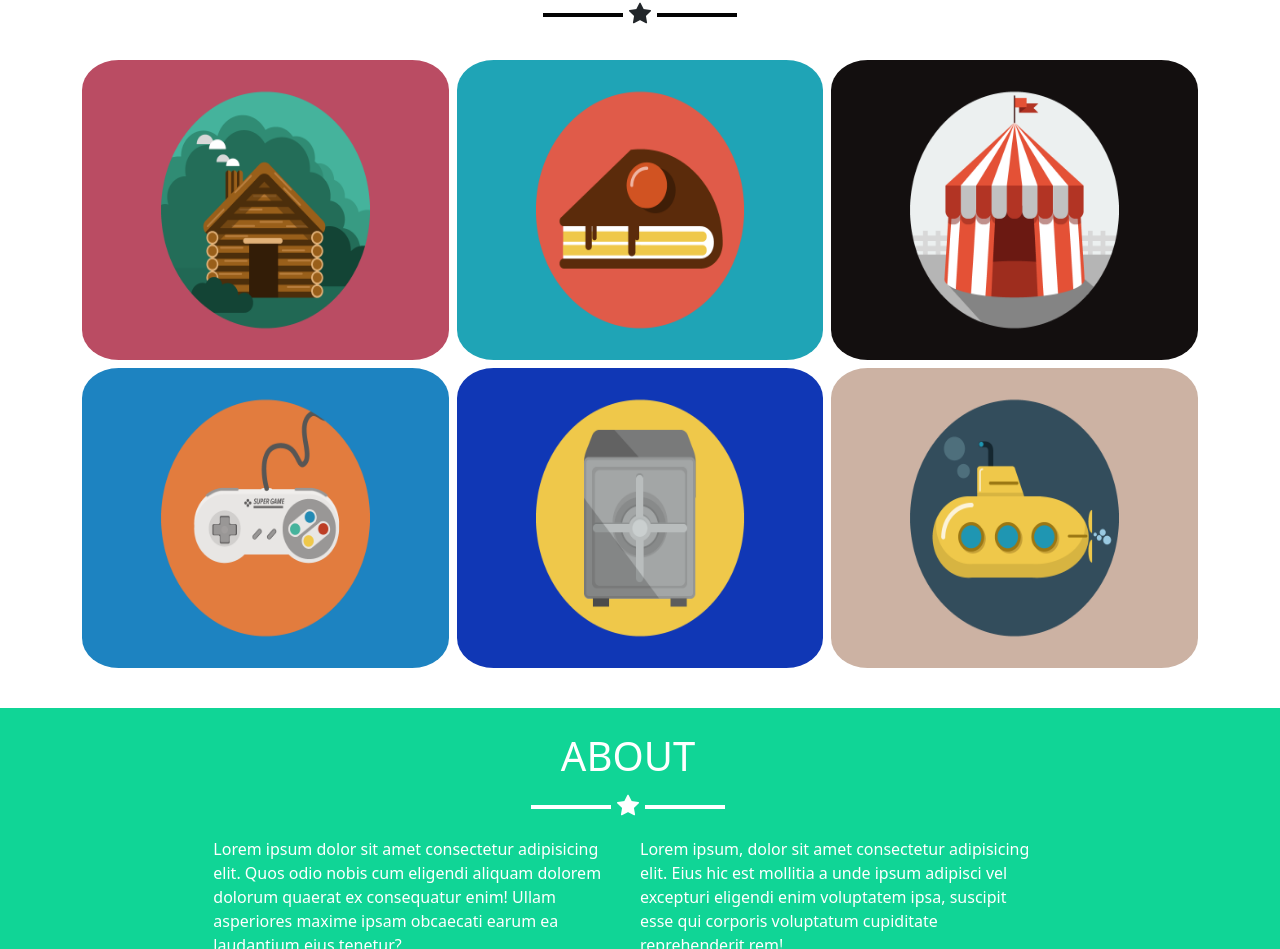
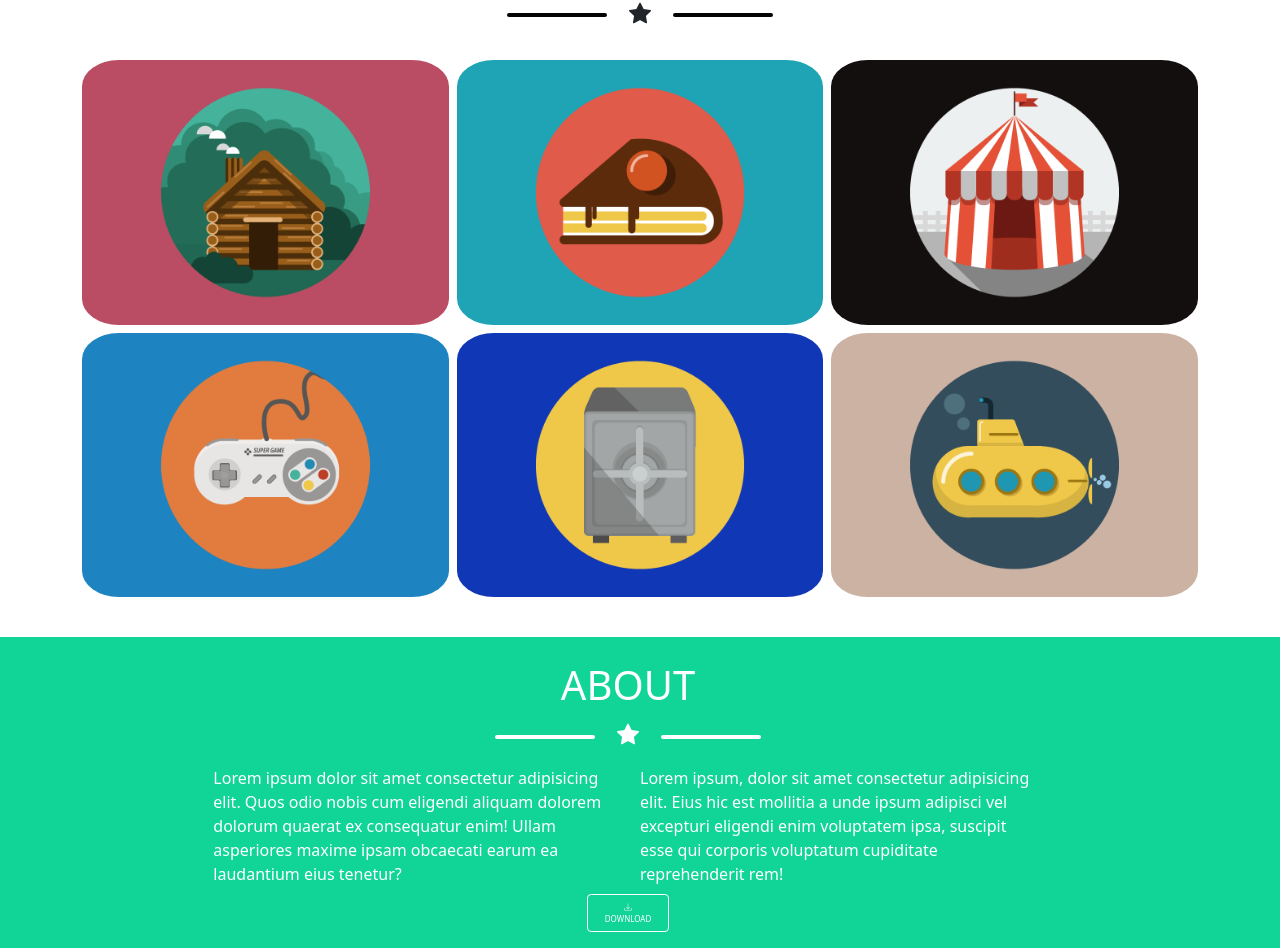
Before and after one commit to Sara-Barbi/html-css-bootstrap-freelancer, a plain HTML site: page index.html in a window 1280 px wide. Shown: the part 732-1681 px from the top of the page. Drawn offline with nearby package versions, Linux system fonts and the light colour scheme.

Commit message:
push 25-11

```diff
--- a/index.html
+++ b/index.html
@@ -39,7 +39,7 @@
                 <img class="w30"  src="./bootstrap_freelancer/img/avatar.svg" alt="">
                 <h1> START BOOTSTRAP</h1>
                 <div class="ms_stile">
-                    <i class="bi bi-star-fill"></i> <!--after: before: una lunghezza, altezza, vertical align middle,-->
+                    <i class="bi bi-star-fill px-3"></i> <!--after: before: una lunghezza, altezza, vertical align middle,-->
                 </div>
                 <h3>GRAPHIC ARTIST - WEB DESIGNER - ILLUSTRATOR</h3>
             </div>
@@ -51,28 +51,28 @@
                 <div class="col-12 text-center">
                     <h1>PORTFOLIO</h1>
                     <div class="ms_stile_">
-                        <i class="bi bi-star-fill "></i>
+                        <i class="bi bi-star-fill px-3 "></i>
                     </div>
                 </div>
             </div>
 
             <div class="row g-2 me row-cols-md-2 row-cols-lg-3"> <!--come si fa a creare spazi tra le colonne? cerca su boostrap gutter. la x va nell'asse delle x se non indici x e y crea uno spazio in tutti i lati. in questo caso abbiamo un background in col. non va bene, va dato al figlio.-->
-                <div class="col-12 mystyl col-md-6 col-lg-4"> <!--<p sta per padding-->
+                <div class="col-12 col-md-6 col-lg-4"> <!--<p sta per padding-->
                     <div class="back"><img class="immaggine" src="./bootstrap_freelancer/img/cabin.png" alt=""></div>
                 </div>
-                <div class="col-12 mystyl col-md-6 col-lg-4">
+                <div class="col-12 col-md-6 col-lg-4">
                     <div class="back"><img class="immaggine" src="./bootstrap_freelancer/img/cake.png" alt=""></div><!--border radious-->
                 </div>
-                <div class="col-12 mystyl col-md-6 col-lg-4"><!--<p sta per padding-->
+                <div class="col-12 col-md-6 col-lg-4"><!--<p sta per padding-->
                     <div class="back"><img class="immaggine" src="./bootstrap_freelancer/img/circus.png" alt=""></div>
                 </div>
-                <div class="col-12 mystyl col-md-6 col-lg-4">
+                <div class="col-12 col-md-6 col-lg-4">
                     <div class="back" ><img class="immaggine" src="./bootstrap_freelancer/img/game.png" alt=""></div>
                 </div>
-                <div class="col-12 mystyl col-md-6 col-lg-4"><!--<p sta per padding-->
+                <div class="col-12 col-md-6 col-lg-4"><!--<p sta per padding-->
                     <div class="back"><img class="immaggine" src="./bootstrap_freelancer/img/safe.png" alt=""></div>
                 </div>
-                <div class="col-12 mystyl col-md-6 col-lg-4">
+                <div class="col-12 col-md-6 col-lg-4">
                     <div class="back" ><img class="immaggine" src="./bootstrap_freelancer/img/submarine.png" alt=""></div>
                 </div>
             </div>
@@ -83,7 +83,7 @@
                     <div class="col-12 text-center">
                         <h1>ABOUT</h1>
                         <div class="ms_stile">
-                            <i class="bi bi-star-fill"></i>
+                            <i class="bi bi-star-fill px-3"></i>
                         </div>
                     </div>
 
@@ -103,7 +103,7 @@
             <div class="row text-center"> <!--form-->
                 <h1 class="col-12 mt-4 mb-3 text-center">CONTACT ME</h1>
                 <div class="ms_stile_">
-                    <i class="bi bi-star-fill "></i>
+                    <i class="bi bi-star-fill px-3"></i>
                 </div>
             </div>
             <div class="container">
--- a/style.css
+++ b/style.css
@@ -4,7 +4,7 @@
     box-sizing: border-box;
 }
 .back{
-    height: 100%;
+    width: 100%;
 }
 .ms_yay{
     background-color: rgb(29, 62, 62);
@@ -25,9 +25,6 @@
 .portf{
     height: 150px;
 }
-.mystyl{
-    height: 300px ;
-}
 .me{
     margin-bottom: 40px;
 }
@@ -45,7 +42,8 @@
     content: "";
     display: inline-block;
     background-color: white;
-    width: 80px;
+    width: 100px;
+    border-radius: 2px;
     height: 4px;
     vertical-align: middle;
 }
@@ -56,8 +54,9 @@
     content: "";
     display: inline-block;
     background-color: rgb(3, 3, 3);
-    width: 80px;
+    width: 100px;
     height: 4px;
+    border-radius: 2px;
     vertical-align: middle;
 }
 .ms_white{
```
